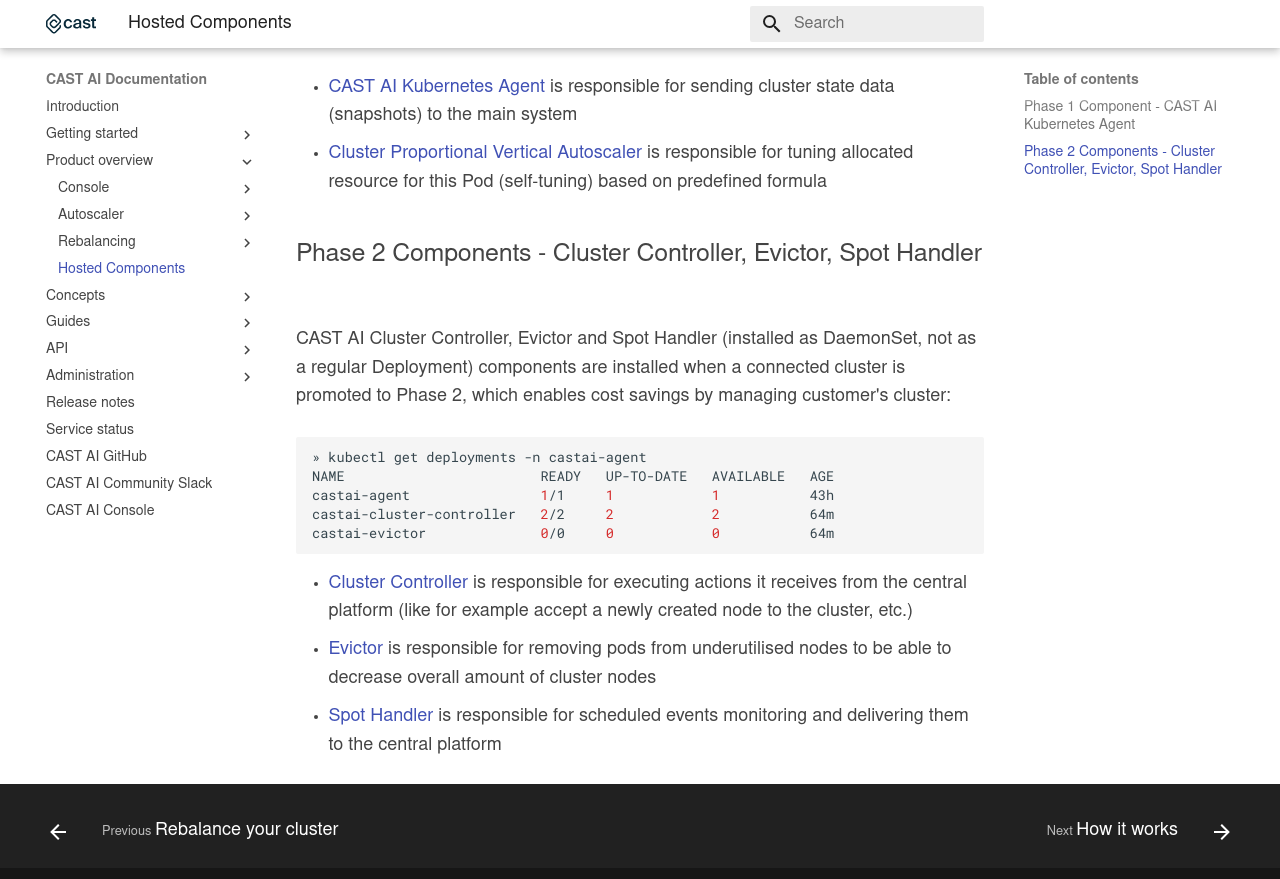
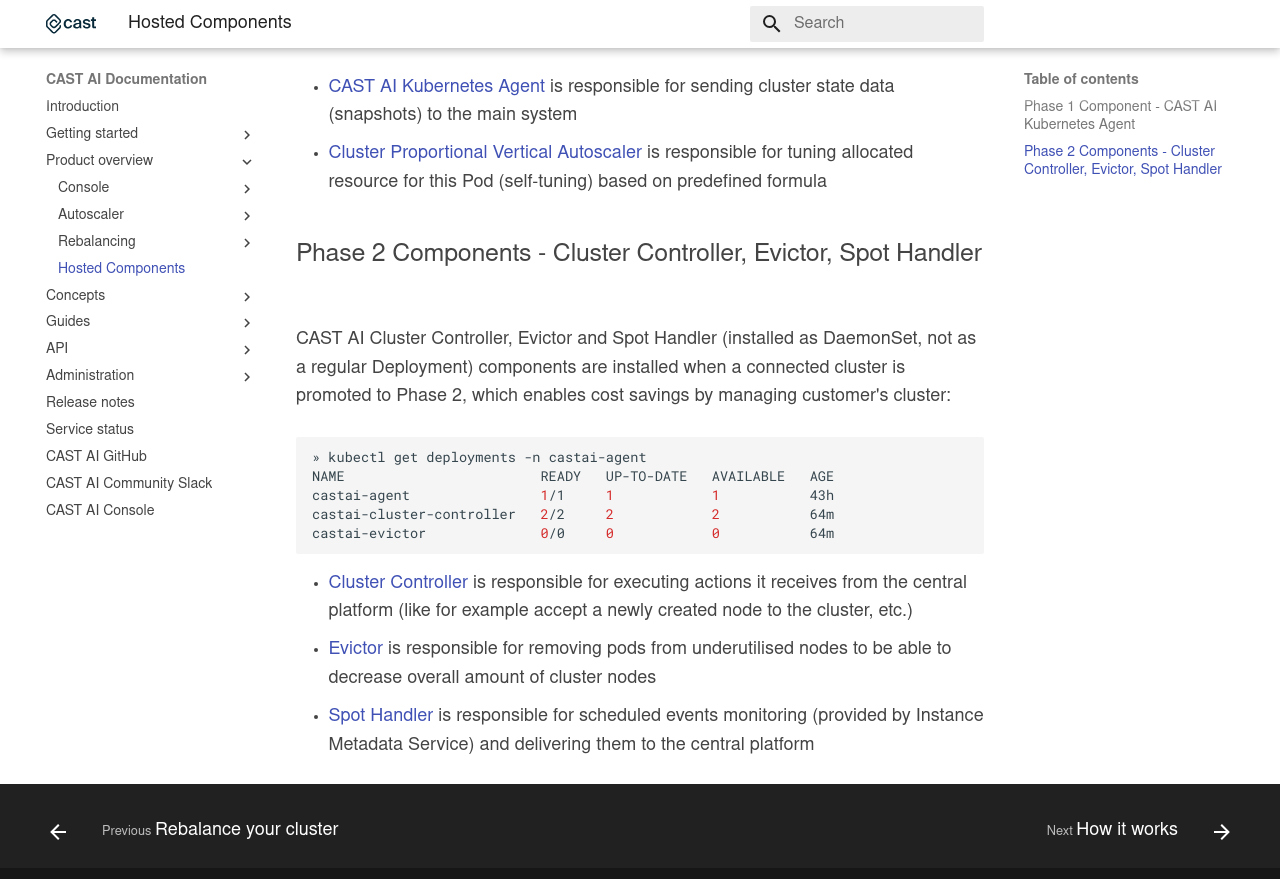
Before and after one commit to castai/docs, an MkDocs documentation site: the page built from docs/product-overview/hosted-components.md, in a window 1280 px wide and 900 px high, scrolled down 738 px. Shown: the top 879 px of the window. Built offline with MkDocs 1.6.1 and Material for MkDocs 9.7.7, drawn with Linux system fonts in a browser that asks for light colours; some web fonts are replaced.

Commit message:
Review feedback addressed

```diff
--- a/docs/product-overview/hosted-components.md
+++ b/docs/product-overview/hosted-components.md
@@ -40,4 +40,4 @@
 
 - [Cluster Controller](../guides/cluster-controller.md) is responsible for executing actions it receives from the central platform (like for example accept a newly created node to the cluster, etc.)
 - [Evictor](../guides/evictor.md) is responsible for removing pods from underutilised nodes to be able to decrease overall amount of cluster nodes
-- [Spot Handler](https://github.com/castai/spot-handler) is responsible for scheduled events monitoring and delivering them to the central platform
+- [Spot Handler](https://github.com/castai/spot-handler) is responsible for scheduled events monitoring (provided by Instance Metadata Service) and delivering them to the central platform
```
